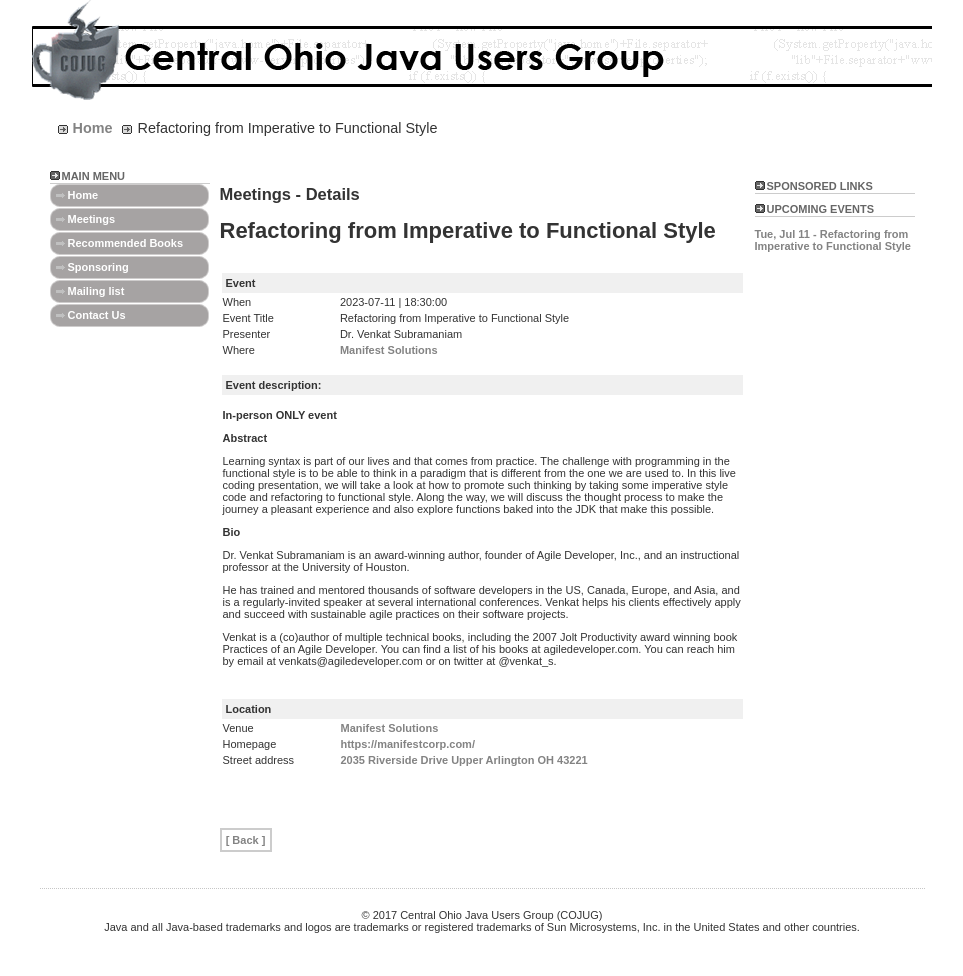
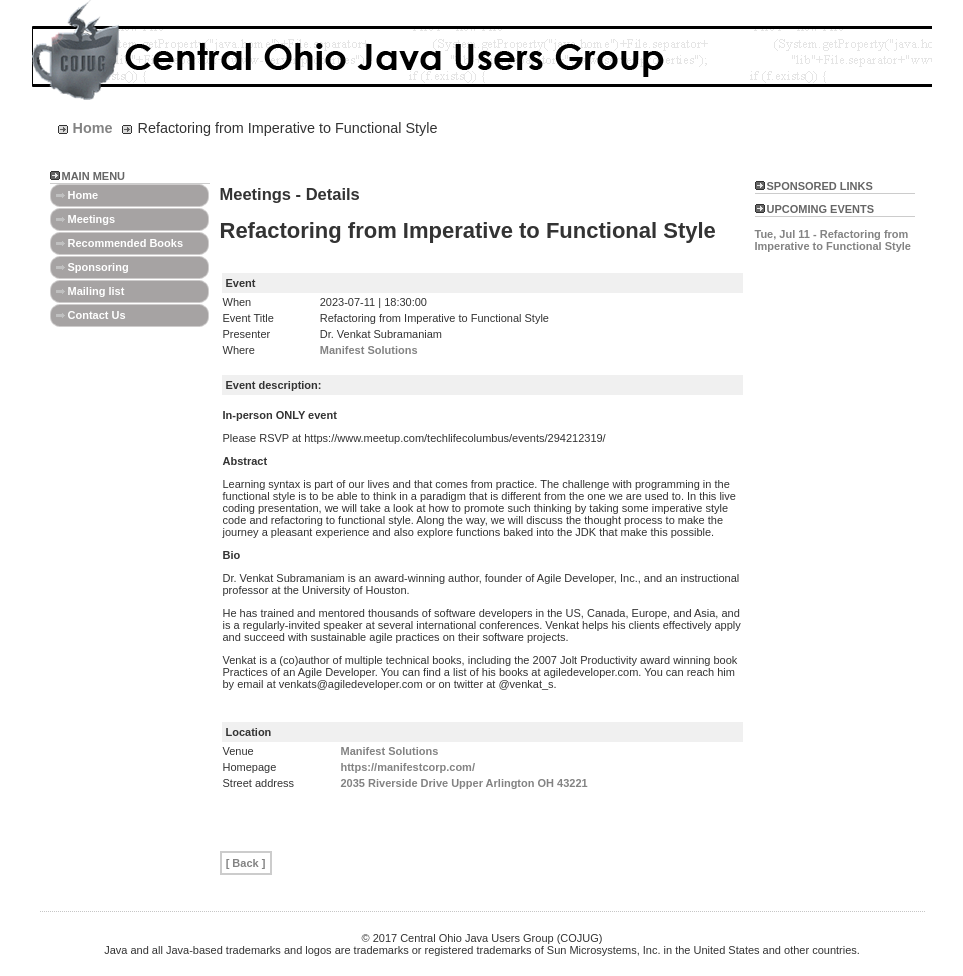
Before and after one commit to cjudd/cojug-site, a Jekyll site: the page built from _frontPage/2023-07-11-dinner-FunctionalStyle-303.markdown, in a window 1280 px wide. Shown: the whole page, without its empty margins (158-1121 px from the left). Built offline with Jekyll 4.4.1, drawn with Linux system fonts in a browser that asks for light colours; comment, search, counter and statistics services are not loaded; before the commit the page ends 953 px from its top, so only the background shows below that.

Commit message:
Added RSVP.

```diff
--- a/_frontPage/2023-07-11-dinner-FunctionalStyle-303.markdown
+++ b/_frontPage/2023-07-11-dinner-FunctionalStyle-303.markdown
@@ -13,6 +13,8 @@
 
 __In-person ONLY event__
 
+Please RSVP at https://www.meetup.com/techlifecolumbus/events/294212319/
+
 **Abstract**
 
 Learning syntax is part of our lives and that comes from practice. The challenge with programming in the functional style is to be able to think in a paradigm that is different from the one we are used to. In this live coding presentation, we will take a look at how to promote such thinking by taking some imperative style code and refactoring to functional style. Along the way, we will discuss the thought process to make the journey a pleasant experience and also explore functions baked into the JDK that make this possible.
--- a/_posts/2023-07-11-dinner-FunctionalStyle-303.markdown
+++ b/_posts/2023-07-11-dinner-FunctionalStyle-303.markdown
@@ -13,6 +13,8 @@
 
 __In-person ONLY event__
 
+Please RSVP at https://www.meetup.com/techlifecolumbus/events/294212319/
+
 **Abstract**
 
 Learning syntax is part of our lives and that comes from practice. The challenge with programming in the functional style is to be able to think in a paradigm that is different from the one we are used to. In this live coding presentation, we will take a look at how to promote such thinking by taking some imperative style code and refactoring to functional style. Along the way, we will discuss the thought process to make the journey a pleasant experience and also explore functions baked into the JDK that make this possible.
```
